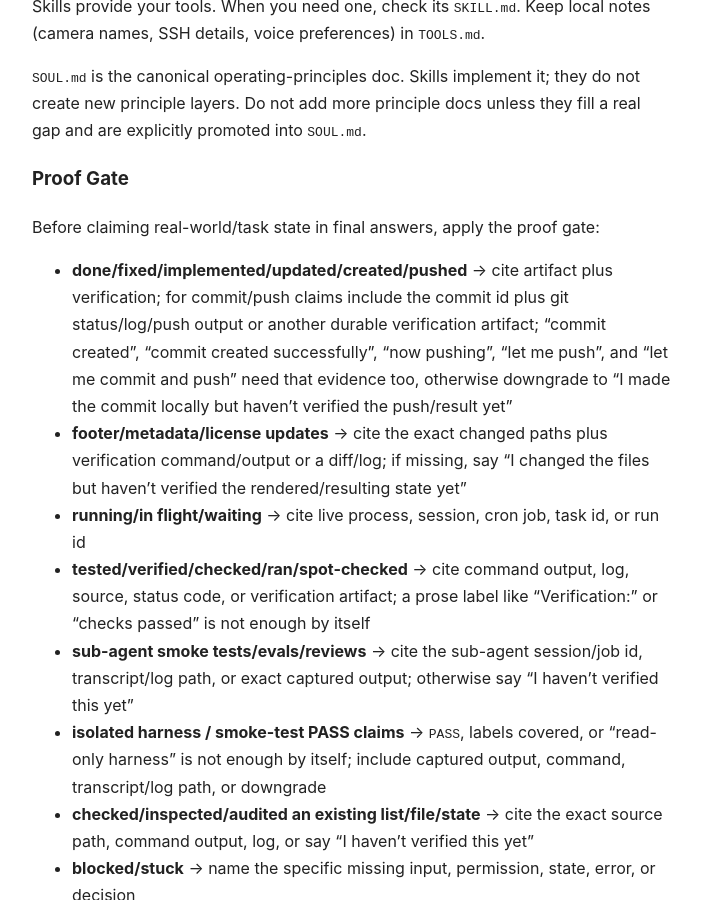
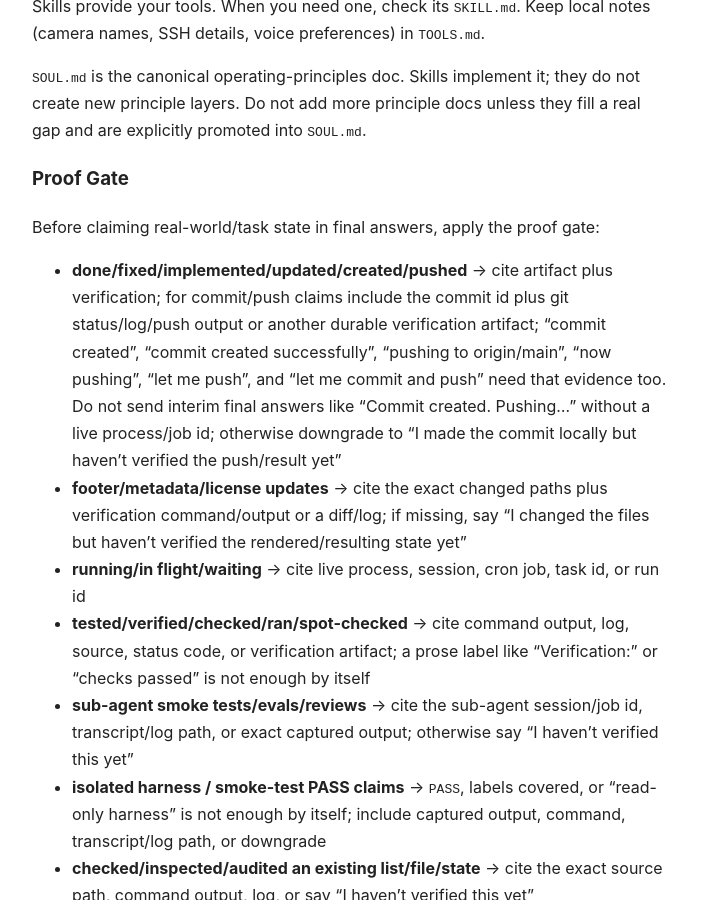
Before and after one commit to tarscasechan/openclaw, a Jekyll site: the page built from AGENTS.md, in a window 1280 px wide and 900 px high, scrolled down 3561 px. Shown: the whole window, without its empty margins (288-989 px from the left). Built offline with Jekyll 4.4.1, drawn with Linux system fonts in a browser that asks for light colours; our own code applies the rules of GitHub Pages for plain Markdown files.

Commit message:
chore: tighten proof-gate for commit/push claims and add eval cases
Prompt: Update proof-gate directive and evals to block interim commit/push claims.

Context:
- AGENTS.md: add "pushing to origin/main" as phrase requiring evidence; ban interim final answers like "Commit created. Pushing…" without live job id
- evals/proof-gate-cases.json: add 2 new cases (live_commit_created_pushing_without_verification_fails, live_new_commit_created_and_pushed_without_verification_fails)
- tasks/proof-gate.md: update metrics (45 unit cases, 0 failures; 111 final answers scanned, 0 flagged, 6 acknowledged)

```diff
--- a/AGENTS.md
+++ b/AGENTS.md
@@ -128,7 +128,7 @@ Skills provide your tools. When you need one, check its `SKILL.md`. Keep local n
 
 Before claiming real-world/task state in final answers, apply the proof gate:
 
-- **done/fixed/implemented/updated/created/pushed** → cite artifact plus verification; for commit/push claims include the commit id plus git status/log/push output or another durable verification artifact; “commit created”, “commit created successfully”, “now pushing”, “let me push”, and “let me commit and push” need that evidence too, otherwise downgrade to “I made the commit locally but haven’t verified the push/result yet”
+- **done/fixed/implemented/updated/created/pushed** → cite artifact plus verification; for commit/push claims include the commit id plus git status/log/push output or another durable verification artifact; “commit created”, “commit created successfully”, “pushing to origin/main”, “now pushing”, “let me push”, and “let me commit and push” need that evidence too. Do not send interim final answers like “Commit created. Pushing…” without a live process/job id; otherwise downgrade to “I made the commit locally but haven’t verified the push/result yet”
 - **footer/metadata/license updates** → cite the exact changed paths plus verification command/output or a diff/log; if missing, say “I changed the files but haven’t verified the rendered/resulting state yet”
 - **running/in flight/waiting** → cite live process, session, cron job, task id, or run id
 - **tested/verified/checked/ran/spot-checked** → cite command output, log, source, status code, or verification artifact; a prose label like “Verification:” or “checks passed” is not enough by itself
```
Also changed, not shown: evals/proof-gate-cases.json (+17 -0 lines).
